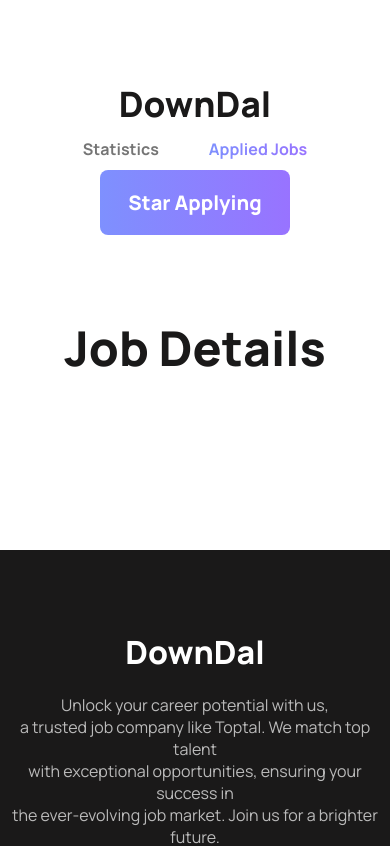
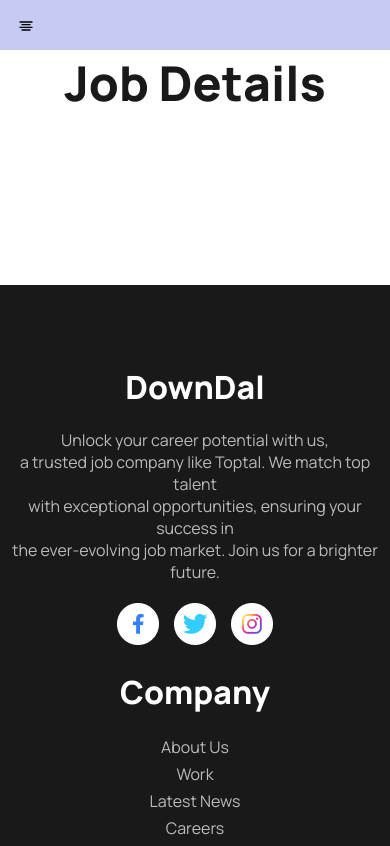
Before and after one commit to noushadzaman/downdal, a React (Vite) app: page /jobs in a window 390 px wide. Shown: the top 846 px of the page. Built offline with nearby package versions, Linux system fonts and the light colour scheme.

Commit message:
nab var responsive

```diff
--- a/package.json
+++ b/package.json
@@ -15,6 +15,7 @@
     "react": "^18.2.0",
     "react-dom": "^18.2.0",
     "react-hot-toast": "^2.4.1",
+    "react-icons": "^4.11.0",
     "react-router-dom": "^6.15.0",
     "recharts": "^2.8.0",
     "sort-by": "^1.2.0"
--- a/src/components/Banner/Banner.css
+++ b/src/components/Banner/Banner.css
@@ -43,6 +43,7 @@
 
 @media only screen and (max-width: 600px) {
     .banner {
+        margin-top: 50px;
         padding-right: 80px;
         padding-left: 80px;
         background-image: none;
--- a/src/components/Header/Header.css
+++ b/src/components/Header/Header.css
@@ -1,25 +1,27 @@
-nav {
+.nav-items {
     display: flex;
     align-items: center;
     justify-content: space-between;
     padding-top: 50px;
     padding-bottom: 50px;
+    transition-duration: 0.6s;
 }
 
 .nav-btn-group {
     display: flex;
     gap: 50px;
 }
-nav a.active{
+
+nav a.active {
     background: var(--Linear, linear-gradient(90deg, #7E90FE 0%, #9873FF 100%));
-background-clip: text;
--webkit-background-clip: text;
--webkit-text-fill-color: transparent;
+    background-clip: text;
+    -webkit-background-clip: text;
+    -webkit-text-fill-color: transparent;
 }
 
 
 .nav-home-btn {
-    background:  #1A1919;
+    background: #1A1919;
     background-clip: text;
     -webkit-background-clip: text;
     -webkit-text-fill-color: transparent;
@@ -39,6 +41,14 @@ background-clip: text;
     text-decoration: none;
 }
 
+.hidden {
+    top: -400px;
+}
+
+.visible {
+    top: 50px;
+}
+
 .nav-apply-btn {
     padding: 19px 28px;
     border-radius: 8px;
@@ -50,14 +60,36 @@ background-clip: text;
     cursor: pointer;
 }
 
+.nav-responsive-icons {
+    display: none;
+    width: 100%;
+    height: 50px;
+    background-color: #c5cbf3;
+}
+
 @media only screen and (max-width: 600px) {
-    nav {
+    .a {
+        padding: 25px;
+    }
+
+    .nav-responsive-icons {
+        display: block;
+    }
+
+    .nav-items {
+        display: flex;
         flex-direction: column;
-        text-align: center;
-        gap: 10px;
-        padding-top: 80px;
-        padding-bottom: 80px;
+        position: absolute;
+        padding: 50px;
+        background-color: #c5cbf3;
     }
+
+    .nav-btn-group {
+        display: flex;
+        flex-direction: column;
+        gap: 0px;
+    }
+
 }
 
 @media only screen and (min-width: 600px) and (max-width: 1500px) {
--- a/src/components/Header/Header.jsx
+++ b/src/components/Header/Header.jsx
@@ -1,16 +1,33 @@
-import React from 'react';
+import React, { useState } from 'react';
 import './Header.css';
 import { Link, NavLink } from 'react-router-dom';
+import { RxCross1 } from 'react-icons/rx';
+import { FiAlignCenter } from 'react-icons/fi';
 
 const Header = () => {
+    const [nav, setNav] = useState(true);
+
+    const handleResponsiveNav = () => {
+        setNav(!nav);
+    }
+
     return (
         <nav>
-            <NavLink className='nav-home-btn' to="/">DownDal</NavLink>
-            <div className='nav-btn-group'>
-                <NavLink className='nav-btn' to="/statistics">Statistics</NavLink>
-                <NavLink className='nav-btn' to="/jobs">Applied Jobs</NavLink>
+            <div onClick={handleResponsiveNav} className='nav-responsive-icons'>
+                {
+                    nav ?
+                        <FiAlignCenter style={{padding: '18px'}}/>
+                        : <RxCross1  style={{padding: '18px'}}/>
+                }
             </div>
-            <Link><button to="/" className='nav-apply-btn'>Star Applying</button></Link>
+            <div className={`nav-items ${nav ? "hidden" : "visible"}`} >
+                <NavLink className='nav-home-btn a' to="/">DownDal</NavLink>
+                <div className='nav-btn-group'>
+                    <NavLink className='nav-btn a' to="/statistics">Statistics</NavLink>
+                    <NavLink className='nav-btn a' to="/jobs">Applied Jobs</NavLink>
+                </div>
+                <Link><button to="/" className='nav-apply-btn'>Star Applying</button></Link>
+            </div>
         </nav>
     );
 };
```
Also changed, not shown: 1 other file (tests, documents, lock files or other folders).
